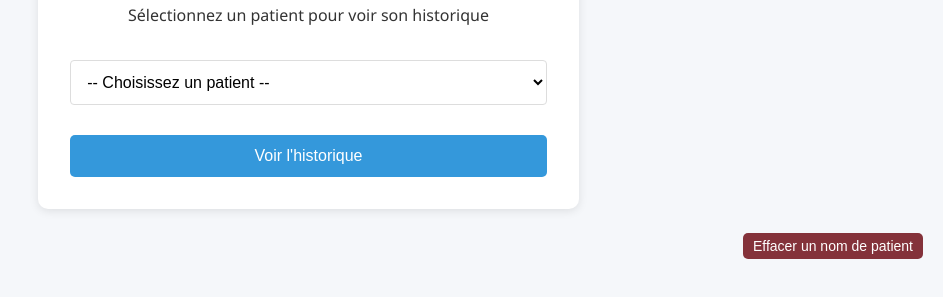
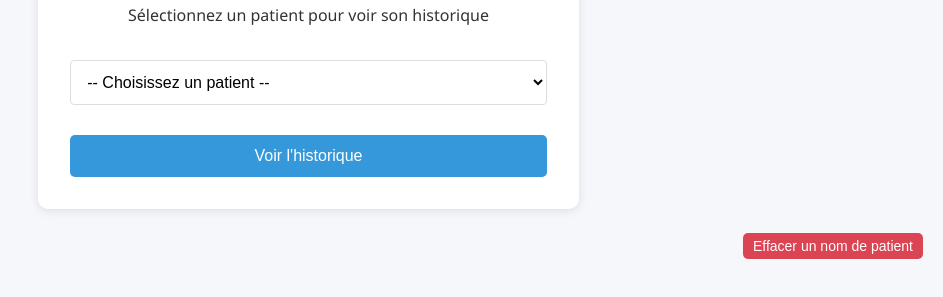
Before and after one commit to BoucherAlicia/BoucherAlicia.github.io, a plain HTML site: page index.html in a window 1280 px wide. Shown: the part 521-818 px from the top of the page, without its empty margins (337-1280 px from the left). Drawn offline with nearby package versions, Linux system fonts and the light colour scheme; a script that the page names is missing.

Commit message:
modif 17

```diff
--- a/styles/main.css
+++ b/styles/main.css
@@ -263,12 +263,12 @@ h1, h2, h3 {
 
 /* Styles pour les boutons de suppression */
 .btn-danger {
-    background-color: #84323a;
+    background-color: #db4453;
     color: white;
 }
 
 .btn-danger:hover {
-    background-color: #ac6168;
+    background-color: #ba4450;
 }
 
 .btn-sm {
```
Also changed, not shown: history.html (+2 -2 lines).
